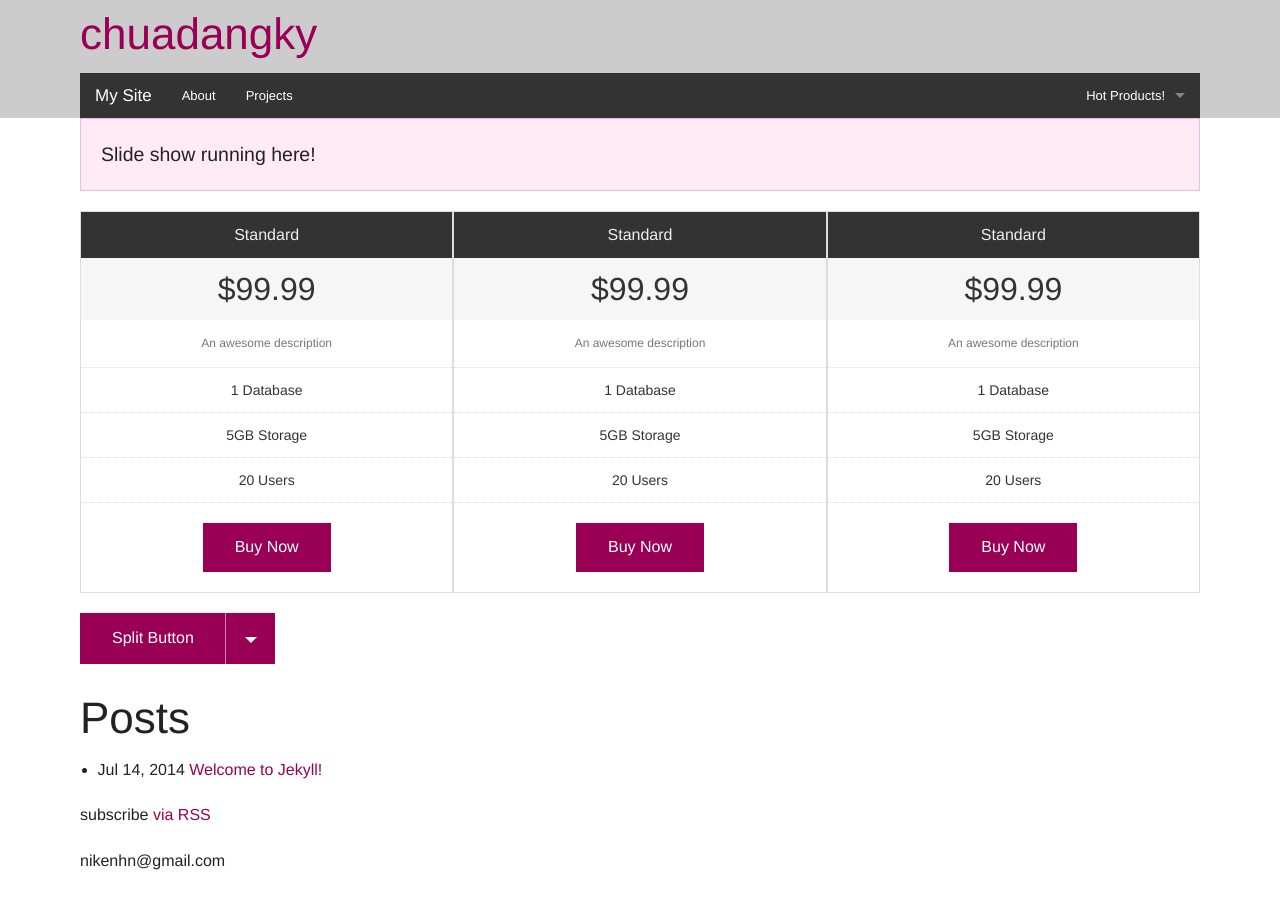
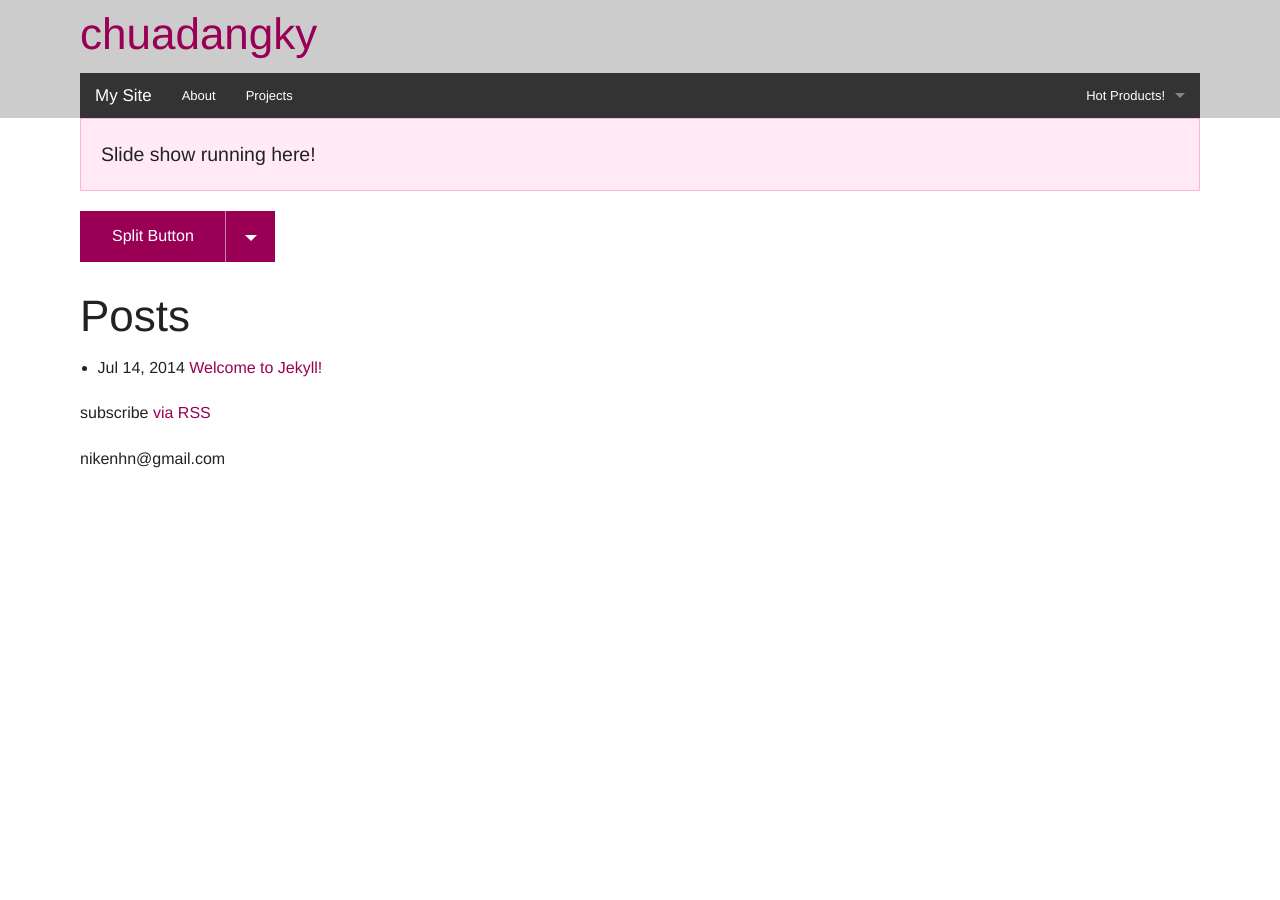
Before and after one commit to novakid/chuadangky, a Jekyll site: the page built from index.html, in a window 1280 px wide. Built offline with Jekyll 4.4.1, drawn with Linux system fonts in a browser that asks for light colours.

Commit message:
Update index.html

```diff
--- a/index.html
+++ b/index.html
@@ -8,65 +8,6 @@ layout: default
   <p class="callout panel lead">Slide show running here!</p>
   </div>
 
-  <div class="columns">
-
-
-  <!-- ===================================================price ======================== -->
-  <div class="medium-4 columns">
-  <div class="row">
-
-      <ul class="pricing-table">
-        <li class="title">Standard</li>
-        <li class="price">$99.99</li>
-        <li class="description">An awesome description</li>
-        <li class="bullet-item">1 Database</li>
-        <li class="bullet-item">5GB Storage</li>
-        <li class="bullet-item">20 Users</li>
-        <li class="cta-button"><a class="button" href="#">Buy Now</a></li>
-      </ul>
-
-
-  </div>
-  </div>
-
-  <!-- ===================================================price ======================== -->
-  <div class="medium-4 columns">
-  <div class="row">
-
-      <ul class="pricing-table">
-        <li class="title">Standard</li>
-        <li class="price">$99.99</li>
-        <li class="description">An awesome description</li>
-        <li class="bullet-item">1 Database</li>
-        <li class="bullet-item">5GB Storage</li>
-        <li class="bullet-item">20 Users</li>
-        <li class="cta-button"><a class="button" href="#">Buy Now</a></li>
-      </ul>
-
-
-  </div>
-  </div>
-
-  <!-- ===================================================price ======================== -->
-  <div class="medium-4 columns">
-  <div class="row">
-
-      <ul class="pricing-table">
-        <li class="title">Standard</li>
-        <li class="price">$99.99</li>
-        <li class="description">An awesome description</li>
-        <li class="bullet-item">1 Database</li>
-        <li class="bullet-item">5GB Storage</li>
-        <li class="bullet-item">20 Users</li>
-        <li class="cta-button"><a class="button" href="#">Buy Now</a></li>
-      </ul>
-
-
-  </div>
-  </div>
-
-
-  </div>
 
   <div class="columns">
 
```
